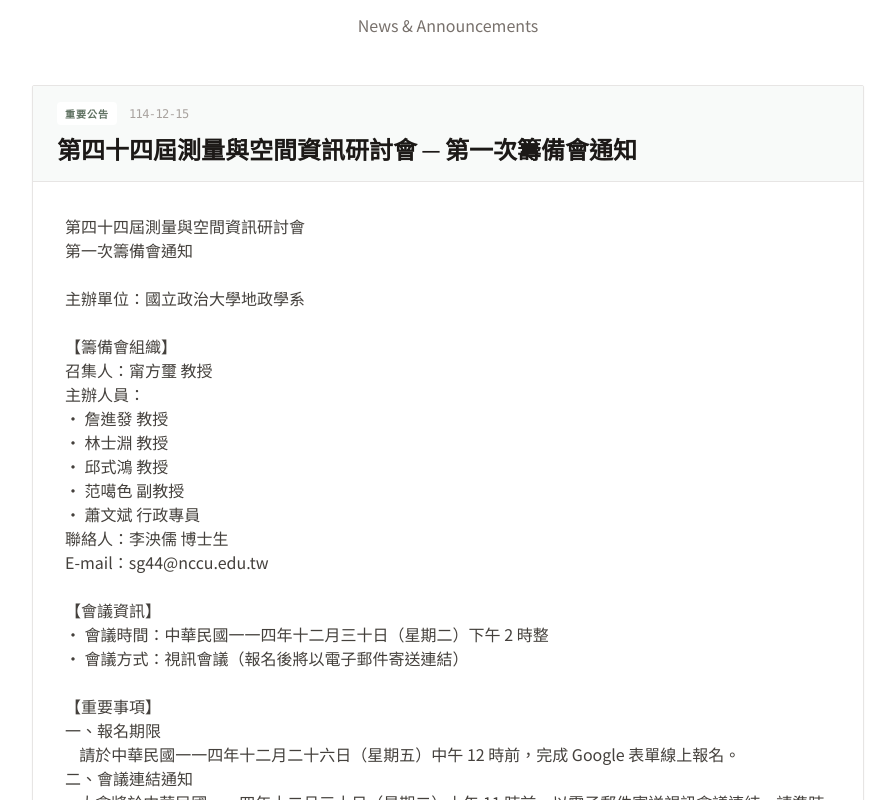
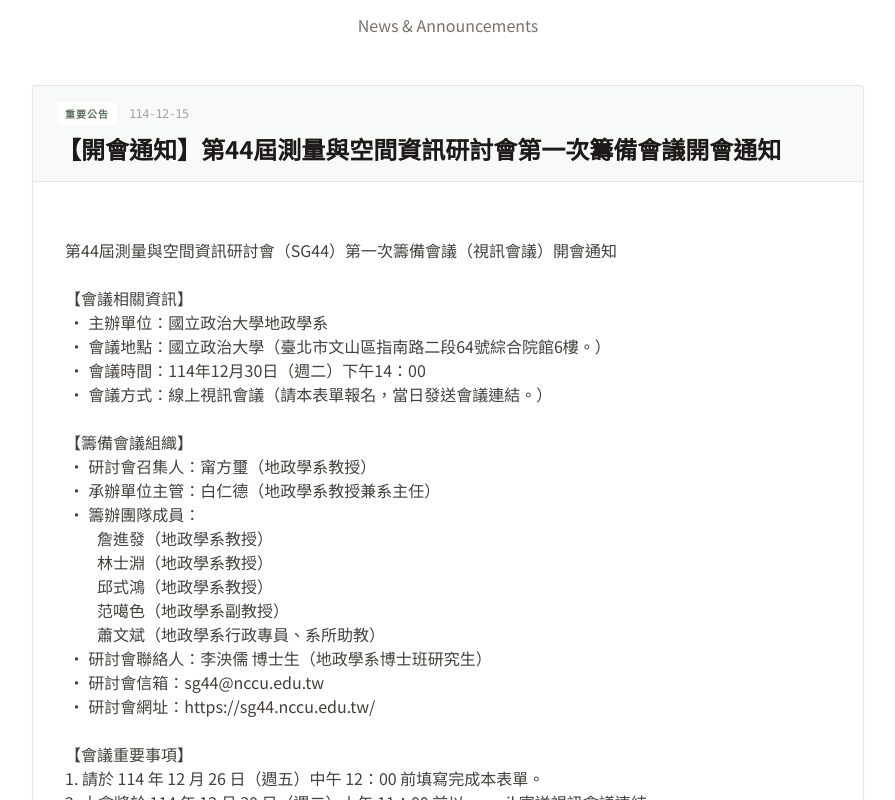
Before and after one commit to Nody-Peng/SG44_demo, a React (Vite) app: page / in a window 1280 px wide. Shown: the part 820-1620 px from the top of the page, without its empty margins (192-1087 px from the left). Built offline with nearby package versions, Linux system fonts and the light colour scheme.

Commit message:
doc: 修改會議資料

```diff
--- a/components/Hero.tsx
+++ b/components/Hero.tsx
@@ -101,7 +101,7 @@ const Hero: React.FC = () => {
             </svg>
           </a>
           <p className="mt-4 text-sm text-stone-500">
-            報名截止：114年12月26日(星期五)中午12時
+            報名截止：114年12月26日(星期五)中午17時
           </p>
         </div>
       </div>
--- a/components/NewsSection.tsx
+++ b/components/NewsSection.tsx
@@ -49,7 +49,7 @@ const NewsSection: React.FC = () => {
                         籌備會報名表單
                       </p>
                       <p className="text-xs text-stone-500">
-                        請於114年12月26日(星期五)中午12時前完成
+                        請於114年12月26日(星期五)中午17時前完成
                       </p>
                     </div>
                   </div>
--- a/constants.tsx
+++ b/constants.tsx
@@ -17,37 +17,42 @@ export const NEWS_DATA: NewsItem[] = serverData?.news || [
     id: 1,
     date: "114-12-15",
     category: "重要公告",
-    title: "第四十四屆測量與空間資訊研討會 ─ 第一次籌備會通知",
-    content: `第四十四屆測量與空間資訊研討會
-第一次籌備會通知
+    title: "【開會通知】第44屆測量與空間資訊研討會第一次籌備會議開會通知",
+    content: `
+第44屆測量與空間資訊研討會（SG44）第一次籌備會議（視訊會議）開會通知
 
-主辦單位：國立政治大學地政學系
+【會議相關資訊】
+ • 主辦單位：國立政治大學地政學系
+ • 會議地點：國立政治大學（臺北市文山區指南路二段64號綜合院館6樓。）
+ • 會議時間：114年12月30日（週二）下午14：00
+ • 會議方式：線上視訊會議（請本表單報名，當日發送會議連結。）
 
-【籌備會組織】
-召集人：甯方璽 教授
-主辦人員：
-• 詹進發 教授
-• 林士淵 教授
-• 邱式鴻 教授
-• 范噶色 副教授
-• 蕭文斌 行政專員
-聯絡人：李泱儒 博士生
-E-mail：sg44@nccu.edu.tw
+【籌備會議組織】
+ • 研討會召集人：甯方璽（地政學系教授）
+ • 承辦單位主管：白仁德（地政學系教授兼系主任）
+ • 籌辦團隊成員：
+　　詹進發（地政學系教授）
+　　林士淵（地政學系教授）
+　　邱式鴻（地政學系教授）
+　　范噶色（地政學系副教授）
+　　蕭文斌（地政學系行政專員、系所助教）
+ • 研討會聯絡人：李泱儒 博士生（地政學系博士班研究生）
+ • 研討會信箱：sg44@nccu.edu.tw
+ • 研討會網址：https://sg44.nccu.edu.tw/
 
-【會議資訊】
-• 會議時間：中華民國一一四年十二月三十日（星期二）下午 2 時整
-• 會議方式：視訊會議（報名後將以電子郵件寄送連結）
+【會議重要事項】
+1. 請於 114 年 12 月 26 日（週五）中午 12：00 前填寫完成本表單。
+2. 大會將於 114 年 12 月 30 日（週二）上午 11：00 前以 e-mail 寄送視訊會議連結。
+3. 敬請準時上線參與討論。
+4. 有意願出席本次籌備會之與會代表，請務必填寫本報名表單，以利線上會議連結寄發。
+5. 不克出席之單位，無需報名。
+6. 請各受文單位，本次開會通知公文請自行存查，是否出席以本表單調查結果為準，無需備文函復本系。
+7.會議報名之個資，僅提供主辦單位籌辦會議之用，並依相關法規管理保存，不另做他用。
 
-【重要事項】
-一、報名期限
-    請於中華民國一一四年十二月二十六日（星期五）中午 12 時前，完成 Google 表單線上報名。
-二、會議連結通知
-    大會將於中華民國一一四年十二月三十日（星期二）上午 11 時前，以電子郵件寄送視訊會議連結，請準時上線參與討論。
-三、聯絡方式
-    若有任何問題，請透過以下方式聯繫：
-    • E-mail：sg44@nccu.edu.tw（李泱儒 博士生）
-    • 電話：02-2939-3091 分機 50641（蕭文斌 行政專員）
-
+【研討會聯絡方式】
+• 聯絡人：李泱儒 博士生、蕭文斌 行政專員（系所行政助教）
+• 聯絡信箱：sg44@nccu.edu.tw（大會專用信箱）
+• 聯絡電話：02-2939-3091 分機 50641（蕭助教分機 ）
     `,
   },
 ];
```
Also changed, not shown: 1 other file (tests, documents, lock files or other folders).
